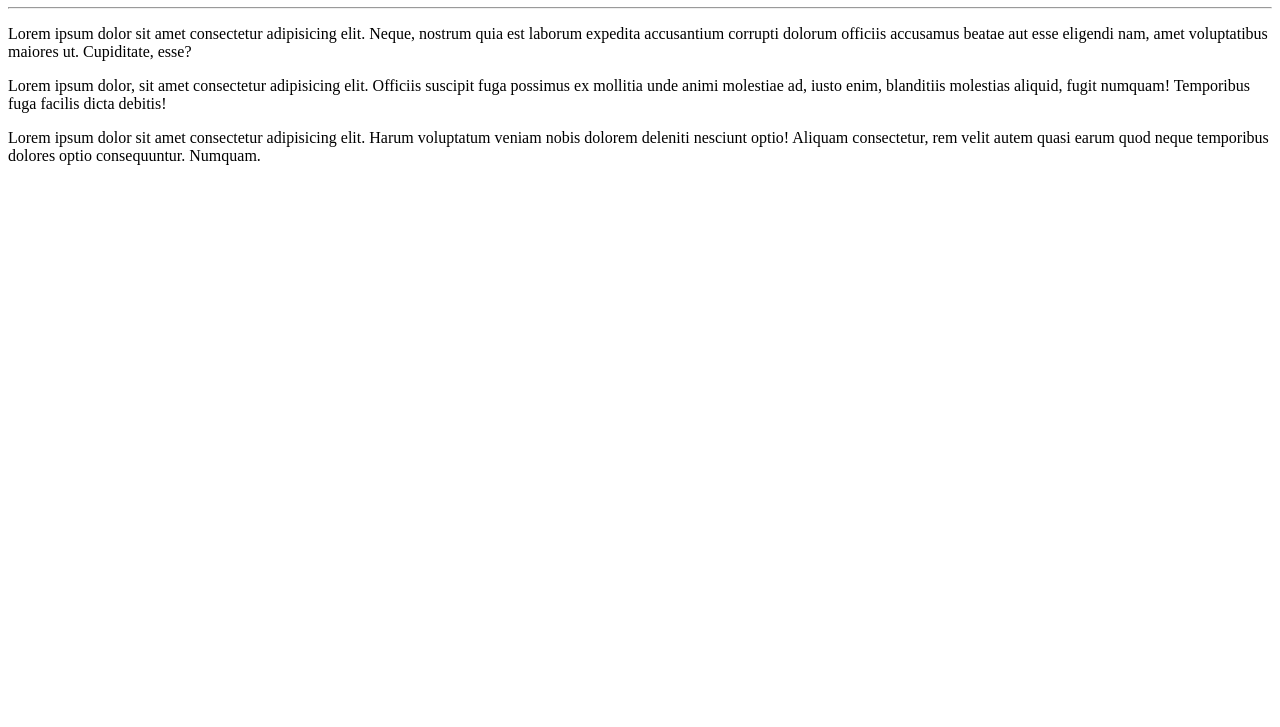
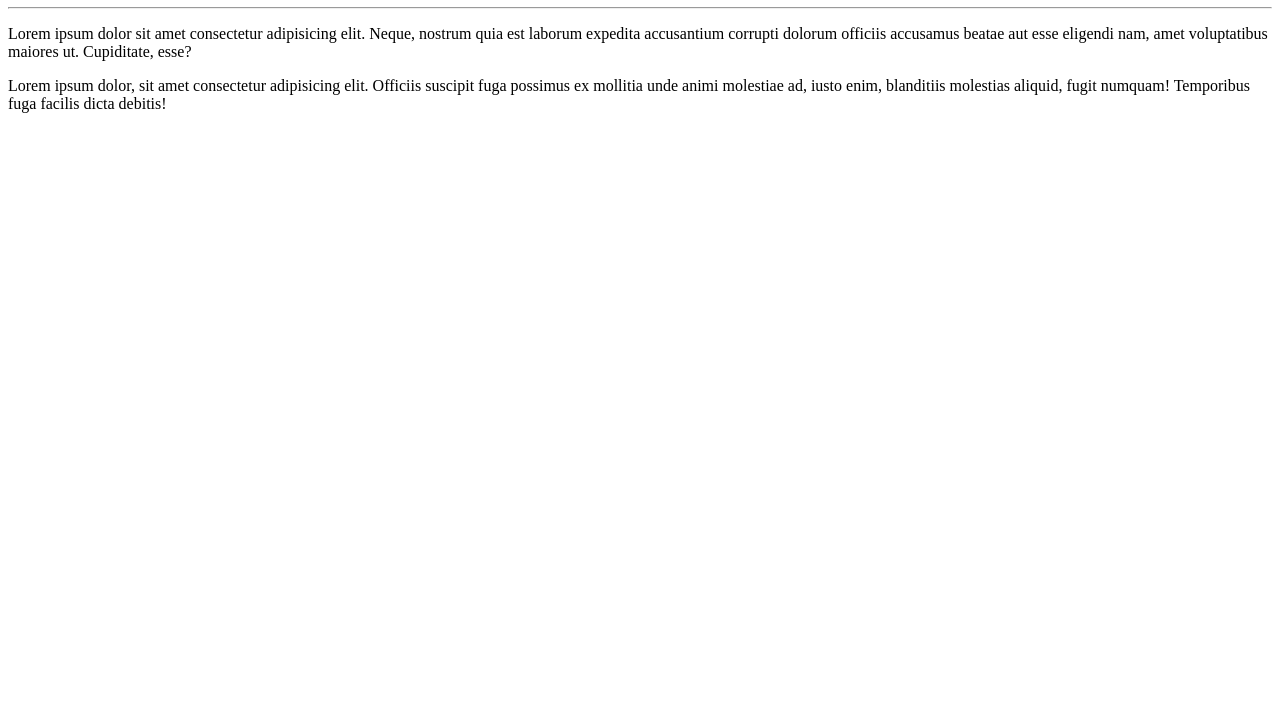
Before and after one commit to GuiLimaM/OlaMundo, a plain HTML site: page site-exemplo/index.html in a window 1280 px wide. Shown: the part 73-800 px from the top of the page. Drawn offline with Linux system fonts and the light colour scheme.

Commit message:
Update index.html

```diff
--- a/site-exemplo/index.html
+++ b/site-exemplo/index.html
@@ -11,6 +11,5 @@
     <hr>
     <p>Lorem ipsum dolor sit amet consectetur adipisicing elit. Neque, nostrum quia est laborum expedita accusantium corrupti dolorum officiis accusamus beatae aut esse eligendi nam, amet voluptatibus maiores ut. Cupiditate, esse?</p>
     <p>Lorem ipsum dolor, sit amet consectetur adipisicing elit. Officiis suscipit fuga possimus ex mollitia unde animi molestiae ad, iusto enim, blanditiis molestias aliquid, fugit numquam! Temporibus fuga facilis dicta debitis!</p>
-    <p>Lorem ipsum dolor sit amet consectetur adipisicing elit. Harum voluptatum veniam nobis dolorem deleniti nesciunt optio! Aliquam consectetur, rem velit autem quasi earum quod neque temporibus dolores optio consequuntur. Numquam.</p>
 </body>
 </html>
```
